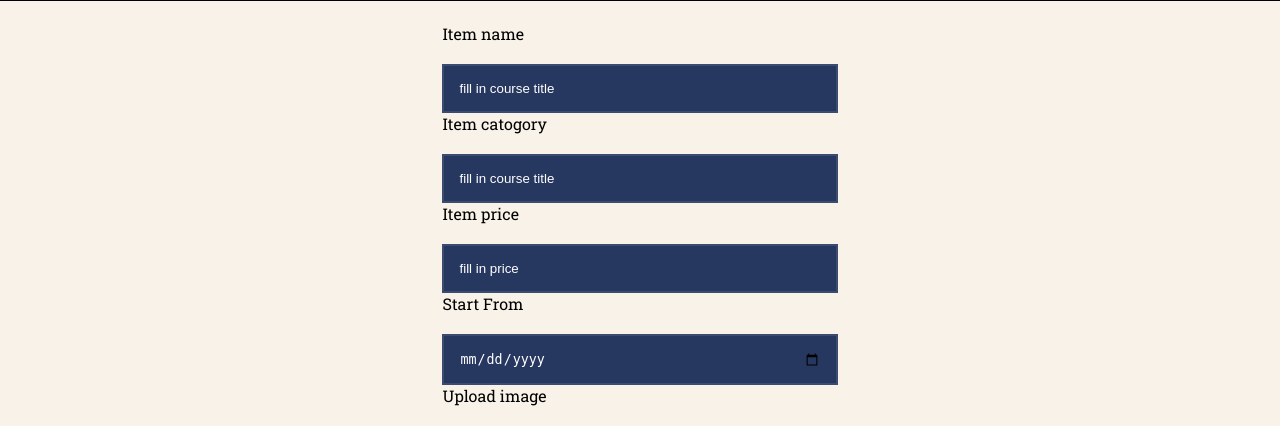
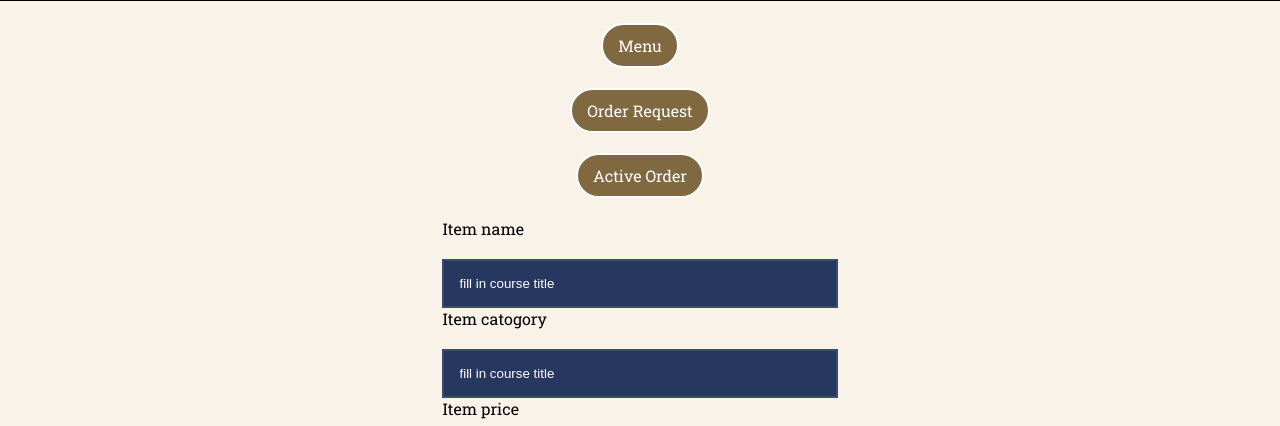
Before and after one commit to Mrsos07/Nazeel, a Django app: page /service/edit/items/1/ in a window 1280 px wide. Shown: the part 191-617 px from the top of the page. Run offline with Django 4.2, Linux system fonts and the light colour scheme; tables that the repository leaves empty hold one stand-in row (values such as "Sample post"); grey boxes marked "Sample" are stand-in pictures; some libraries are stand-ins or nearby versions.

Commit message:
remove ( view "services" and it URLs )
add button bar in edit_item page

```diff
--- a/NazeelPro/main_app/urls.py
+++ b/NazeelPro/main_app/urls.py
@@ -6,7 +6,6 @@ app_name = 'main_app'
 urlpatterns = [
     path('',views.home,name='home'),
     path("history/",views.history,name="history"),
-    path("services/",views.services,name="services"),
     path("about/",views.about,name="about"),
     path("order/<main_services_id>/",views.order,name="order")
 ]
--- a/NazeelPro/service_app/templates/service_app/edit_items.html
+++ b/NazeelPro/service_app/templates/service_app/edit_items.html
@@ -25,16 +25,16 @@
     <!-- End of hero sectoin -->
 <div class="container">
 <div class="container-manager">
-{% comment %}
+
 <div class="order-btn">
-    <a href="{% url 'service_app:menu' %}" >Menu</a>
+    <a href="{% url 'service_app:menu' main_services.id %}" >Menu</a>
 </div>
 <div class="order-btn">
-    <a href="{% url 'service_app:order_request' %}" >Order Request</a>
+    <a href="{% url 'service_app:order_request' main_services.id %}" >Order Request</a>
 </div>
 <div class="order-btn">
-    <a href="{% url 'service_app:active_order' %}" >Active Order</a>
-</div> {% endcomment %}
+    <a href="{% url 'service_app:active_order' main_services.id %}" >Active Order</a>
+</div>
 
 <div class="card mb-3 m-auto  d-flex justify-content-center" >
   <form action="{% url 'service_app:edit_items' main_services.id %} " method="POST" enctype="multipart/form-data">
--- a/NazeelPro/service_app/views.py
+++ b/NazeelPro/service_app/views.py
@@ -17,10 +17,6 @@ def service(request: HttpRequest):
     else:
         return render(request, 'service_app/add_service.html')
 
-def services(request:HttpRequest):
-    main_services = MainService.objects.all()
-    context = {'main_services': main_services}
-    return render(request, 'main_app/services.html', context)
 
 def manager_services(request:HttpRequest):
     main_services = MainService.objects.all()
```
